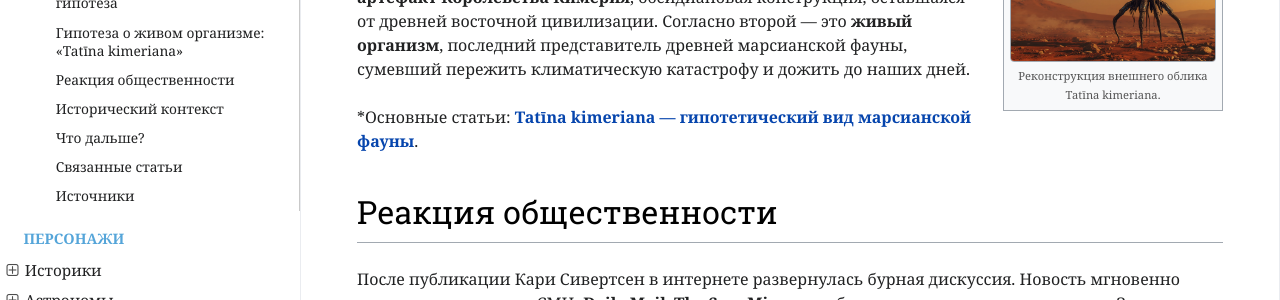
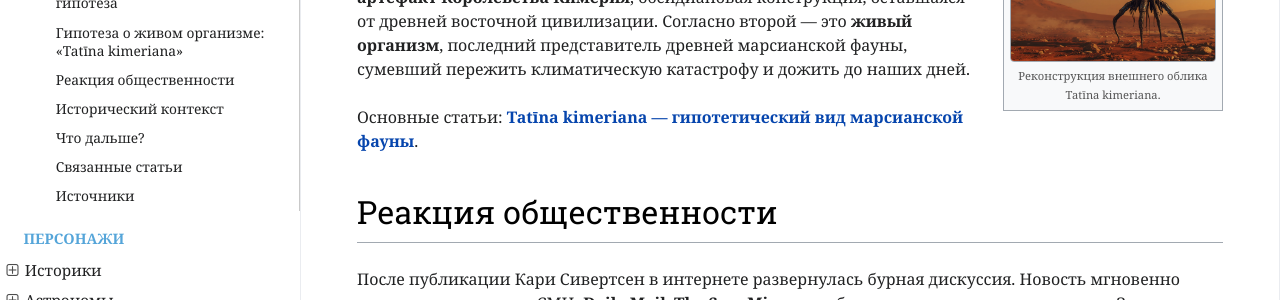
Before and after one commit to ivanhohlov14-bit/mars-encyclopedia, an MkDocs documentation site: the page built from docs/science/mars-jellyfish-curiosity-sighting.md, in a window 1280 px wide and 900 px high, scrolled down 3745 px. Shown: the part 154-454 px from the top of the window. Built offline with MkDocs 1.6.1, drawn with Linux system fonts in a browser that asks for light colours; nearby versions of some CDN libraries.

```diff
--- a/docs/science/mars-jellyfish-curiosity-sighting.md
+++ b/docs/science/mars-jellyfish-curiosity-sighting.md
@@ -97,7 +97,7 @@
 
 Таким образом, перед нами открываются две равновероятные, но не исключающие друг друга гипотезы. Согласно первой, «медуза» — это **артефакт Королевства Кимерия**, обсидиановая конструкция, оставшаяся от древней восточной цивилизации. Согласно второй — это **живый организм**, последний представитель древней марсианской фауны, сумевший пережить климатическую катастрофу и дожить до наших дней.
 
-*Основные статьи: **[Tatīna kimeriana — гипотетический вид марсианской фауны](/science/tatina-kimeriana/)**.
+Основные статьи: **[Tatīna kimeriana — гипотетический вид марсианской фауны](/science/tatina-kimeriana/)**.
 
 ## Реакция общественности
 
```
